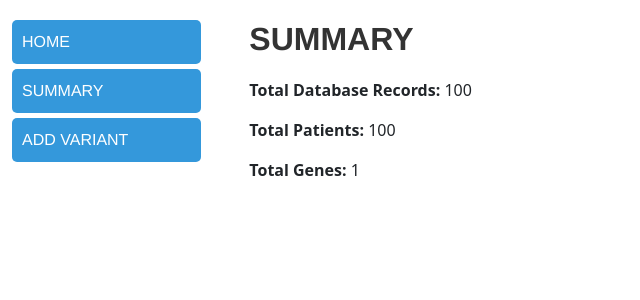
After one commit to ievalipska/biol60860django, a Django app: page /summary in a window 1280 px wide. The commit adds this page. Shown: the top 300 px of the page, without its empty margins (0-640 px from the left). Run offline with Django 3.2, Linux system fonts and the light colour scheme; data comes from the database, SQL or seed files in the repository; parts of the project's set-up code (start-up, migrations or seed data) failed here and were passed over; some libraries are stand-ins or nearby versions.

Commit message:
Add basic summary page

```diff
--- a/dashboard/templates/dashboard/addvariant.html
+++ b/dashboard/templates/dashboard/addvariant.html
@@ -1,5 +1,4 @@
 {% extends "base.html" %}
-
 {% block content %}
 
   <style>
--- /dev/null
+++ b/dashboard/templates/dashboard/summary.html
@@ -0,0 +1,26 @@
+{% extends "base.html" %}
+{% block content %}
+
+<style>
+    h1 {
+        margin-top: 20px;
+        margin-bottom: 20px;
+        font-family: 'Helvetica', sans-serif;
+        font-size: 2em;
+        font-weight: bold;
+        color: #333;
+    }
+
+  </style>
+
+
+
+
+    <div class="container">
+        <h1>SUMMARY</h1>
+        <p><strong>Total Database Records:</strong> {{ total_items }}</p>
+        <p><strong>Total Patients:</strong> {{ unique_patients }}</p>
+        <p><strong>Total Genes:</strong> {{ total_genes }}</p>
+    </div>
+
+{% endblock %}
--- a/dashboard/urls.py
+++ b/dashboard/urls.py
@@ -8,4 +8,5 @@ urlpatterns = [
     path('addvariant', views.addvariant, name='addvariant'),
     path('createvariant', views.createvariant, name='createvariant'),
     path('editvariant/<int:pk>', views.editvariant, name='editvariant'),
+    path('summary', views.summary, name='summary'),
 ]
--- a/dashboard/views.py
+++ b/dashboard/views.py
@@ -1,6 +1,7 @@
 from django.shortcuts import render, redirect, get_object_or_404
+from django.db.models import Count
+from django.http import JsonResponse
 from .models import Variants
-from django.http import JsonResponse
 import json
 
 def home(request):
@@ -31,6 +32,7 @@ def filtered(request, column=None, filter=None):
         variants = [v for v in variants if str(filter).lower() in str(v.genomic_variant).lower()]
     if column == "Classification":
         variants = [v for v in variants if str(filter).lower() in str(v.Classification).lower()]
+
 
     return render(request, 'dashboard/home.html', {'variants': variants})
 
@@ -92,3 +94,18 @@ def editvariant(request, pk):
 
     else:
         return JsonResponse({'status': 'error'})
+
+
+def summary(request):
+    # Get data for summary statistics
+    total_items = Variants.objects.count()
+    unique_patients = Variants.objects.values('Name').distinct().count()
+    total_genes = Variants.objects.values('Gene').distinct().count()
+
+    data = {
+        'total_items': total_items,
+        'unique_patients': unique_patients,
+        'total_genes': total_genes,
+    }
+
+    return render(request, 'dashboard/summary.html', data)
--- a/templates/base.html
+++ b/templates/base.html
@@ -22,16 +22,20 @@
         background-color: #2980b9;
       }
 
+
     </style>
+
     <link
       href="https://cdn.jsdelivr.net/npm/bootstrap@5.1.3/dist/css/bootstrap.min.css"
       rel="stylesheet"
       integrity="sha384-1BmE4kWBq78iYhFldvKuhfTAU6auU8tT94WrHftjDbrCEXSU1oBoqyl2QvZ6jIW3"
       crossorigin="anonymous" />
+
     <!-- Add additional CSS in static file -->
     {% load static %}
     <link rel="stylesheet" href="{% static 'css/styles.css' %}" />
   </head>
+
   <body>
     <div class="container-fluid">
       <div class="row">
@@ -39,11 +43,16 @@
           {% block sidebar %}
             <ul class="sidebar-nav">
               <li><a href="{% url 'home' %}" class="sidebar-link">HOME</a></li>
+              <li><a href="{% url 'summary' %}" class="sidebar-link">SUMMARY</a></li>
               <li><a href="{% url 'addvariant' %}" class="sidebar-link">ADD VARIANT</a></li>
             </ul>
           {% endblock %}
         </div>
-        <div class="col-sm-10 ">{% block content %}{% endblock %}</div>
+
+        <!-- page content -->
+        <div class="col-sm-10 " id="content">
+          {% block content %}{% endblock %}
+        </div>
       </div>
     </div>
   </body>
```
Also changed, not shown: dashboard/templates/dashboard/home.html (+11 -4 lines).
